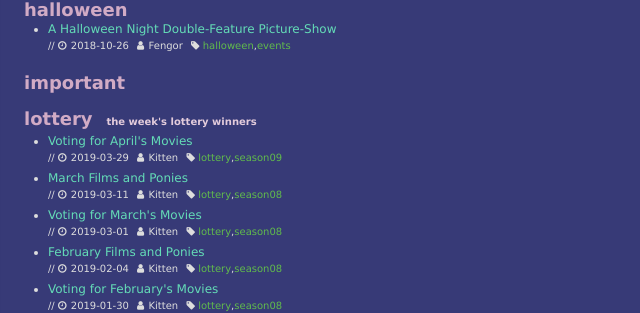
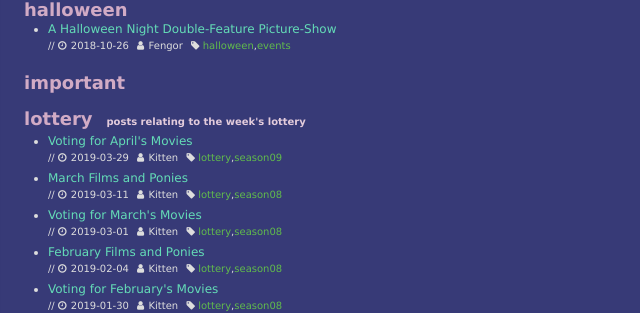
Before and after one commit to Bronystate/brstv3, a Jekyll site: the page built from news/tags.html, in a window 1280 px wide and 900 px high, scrolled down 1374 px. Shown: the part 144-457 px from the top of the window, without its empty margins (0-640 px from the left). Built offline with Jekyll 4.4.1, drawn with Linux system fonts in a browser that asks for light colours; nearby versions of some CDN libraries; some of the changed text lies outside the part shown.

Commit message:
Update tags.yml

```diff
--- a/_data/tags.yml
+++ b/_data/tags.yml
@@ -10,4 +10,7 @@
 #===============================================================================
 
 lottery:
-  desc: the week's lottery winners
+  desc: posts relating to the week's lottery
+
+news:
+  desc: special announcements or news
```
